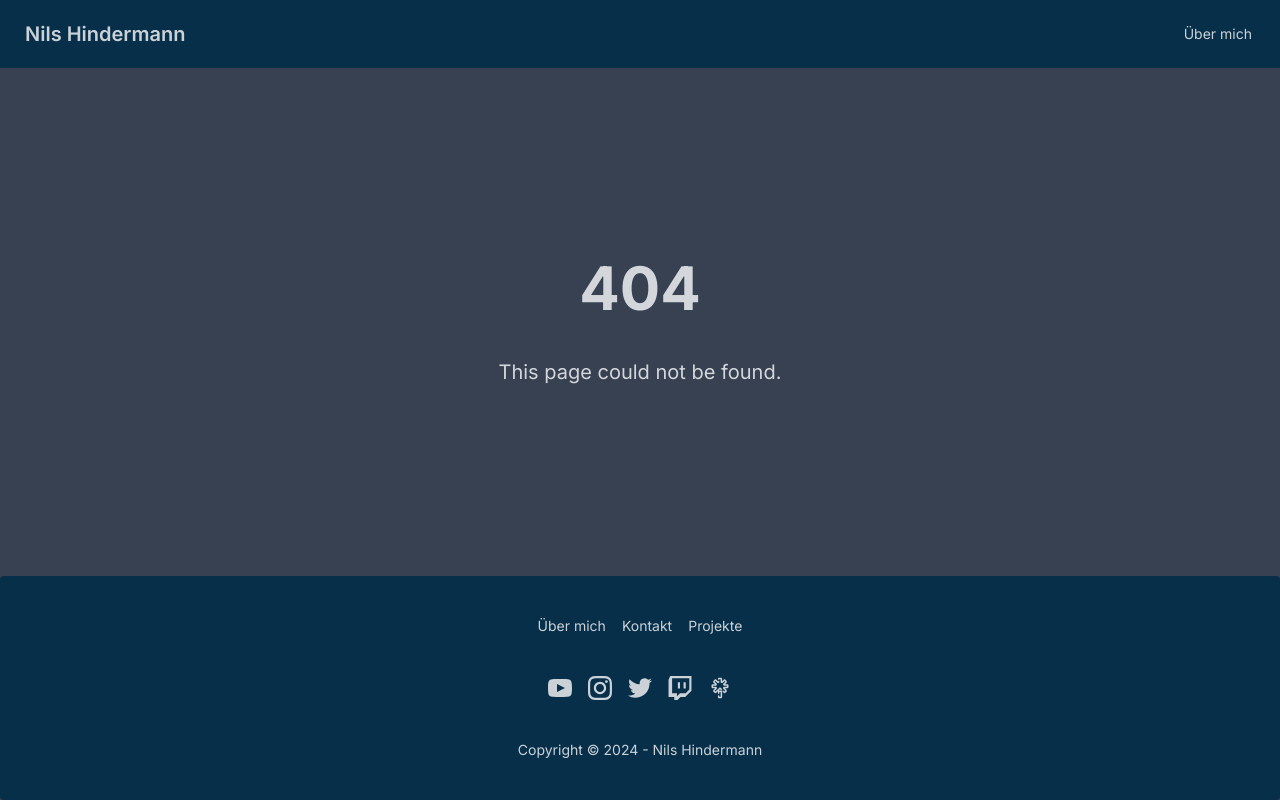
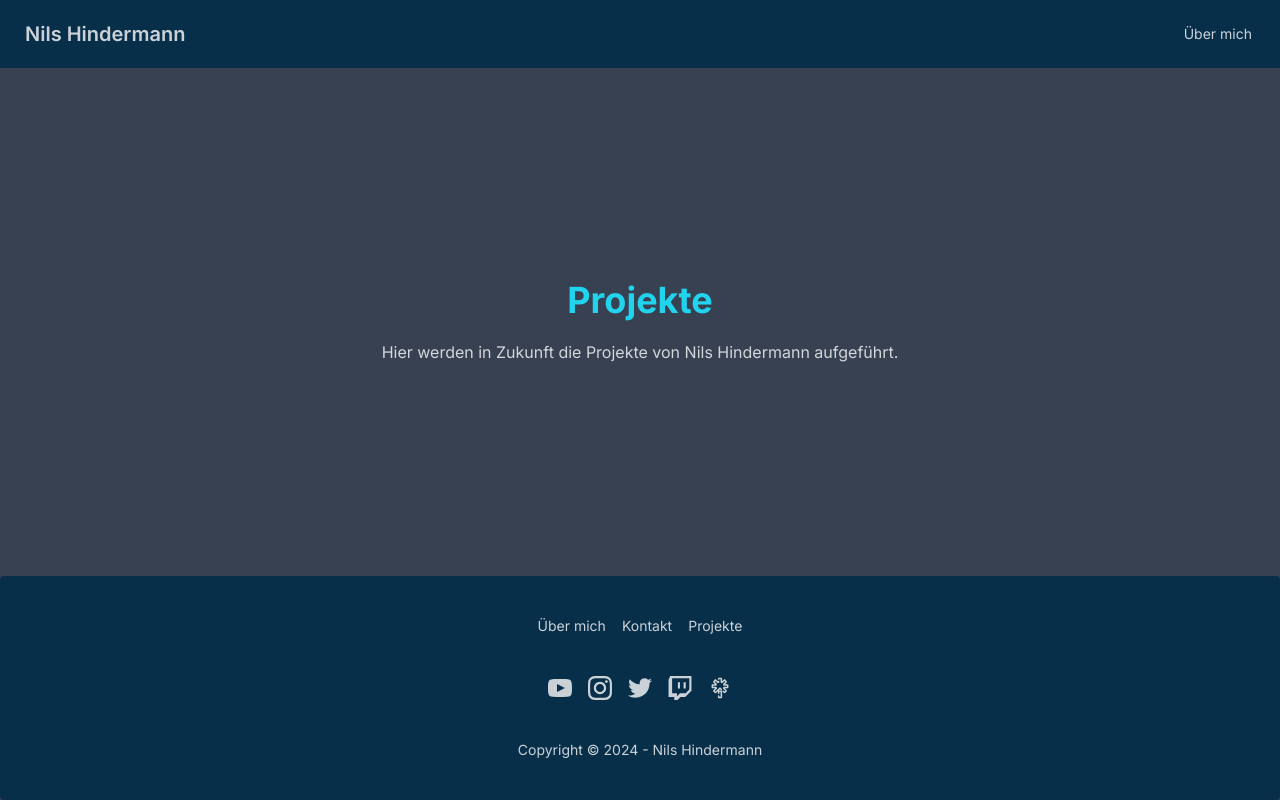
Before and after one commit to nilshindermann/nilsh.ch, a Next.js app: page /projects in a window 1280 px wide. Before the commit this address had no page. Built offline with nearby package versions, Linux system fonts and the light colour scheme.

Commit message:
projects page

```diff
--- /dev/null
+++ b/app/projects/page.tsx
@@ -0,0 +1,20 @@
+import Countdown from '@/components/Countdown';
+import { Metadata } from 'next';
+import React, { ReactElement } from 'react';
+
+export const metadata: Metadata = {
+    title: 'Projekte - Nils Hindermann',
+    description: 'Alle Projekte, an denen ich so mitgewirkt habe.',
+};
+
+export default function ProjectsPage(): ReactElement {
+    return (
+        <>
+            <h1 className="mb-5 text-4xl font-bold text-primary">Projekte</h1>
+            <p>
+                Hier werden in Zukunft die Projekte von Nils Hindermann
+                aufgeführt.
+            </p>
+        </>
+    );
+}
```
